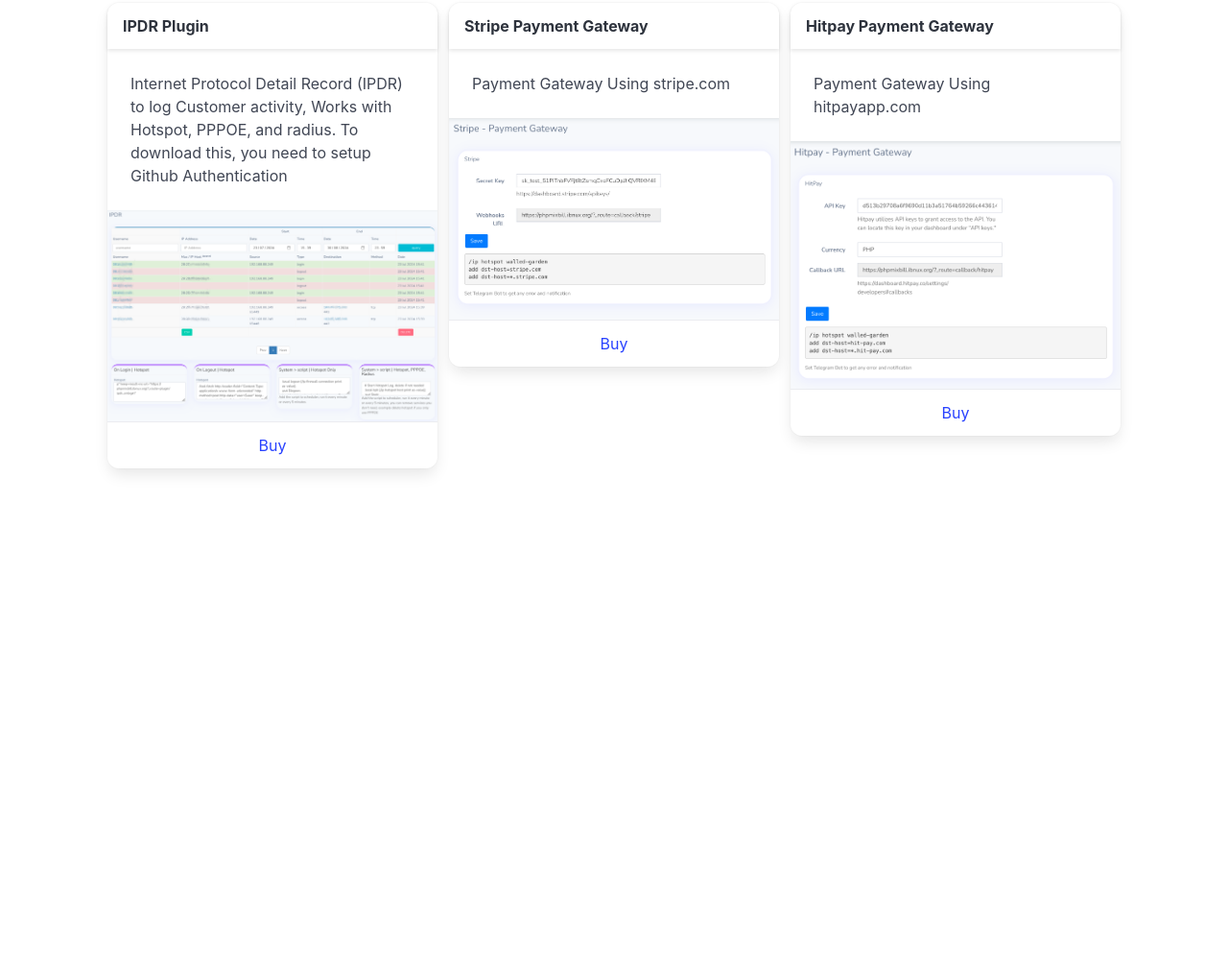
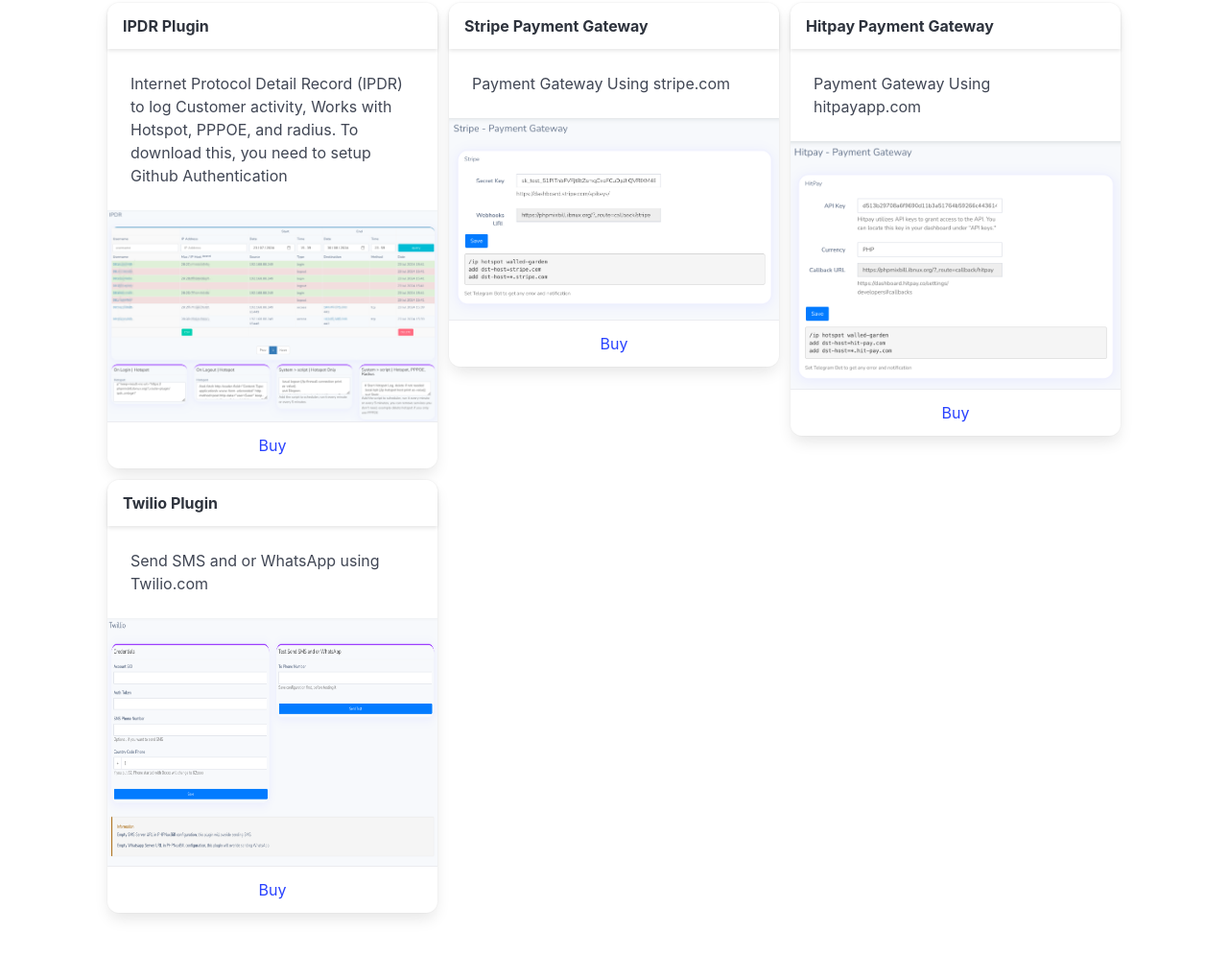
Before and after one commit to ibnux/pnb-plugin-shop, a plain HTML site: page index.html in a window 1280 px wide. Shown: the part 202-1198 px from the top of the page at 96% size. Before the commit the page ends 800 px from the top, so only its background shows below. Drawn offline with nearby package versions, Linux system fonts and the light colour scheme.

Commit message:
add Twilio

```diff
--- a/index.html
+++ b/index.html
@@ -80,6 +80,26 @@
                     </footer>
                 </div>
             </div>
+            <div class="cell">
+                <div class="card">
+                    <header class="card-header">
+                        <p class="card-header-title">Twilio Plugin</p>
+                    </header>
+                    <div class="card-content">
+                        <div class="content">
+                            Send SMS and or WhatsApp using Twilio.com
+                        </div>
+                    </div>
+                    <div class="card-image">
+                        <figure class="image is-4by3">
+                            <a href="img/twilio.png"><img src="img/twilio.png" alt="twilio" /></a>
+                        </figure>
+                    </div>
+                    <footer class="card-footer">
+                        <a href="https://www.paypal.com/ncp/payment/575JKFJGAWFXJ" class="card-footer-item">Buy</a>
+                    </footer>
+                </div>
+            </div>
         </div>
     </section>
     </div>
```
Also changed, not shown: img/twilio.png (added).
